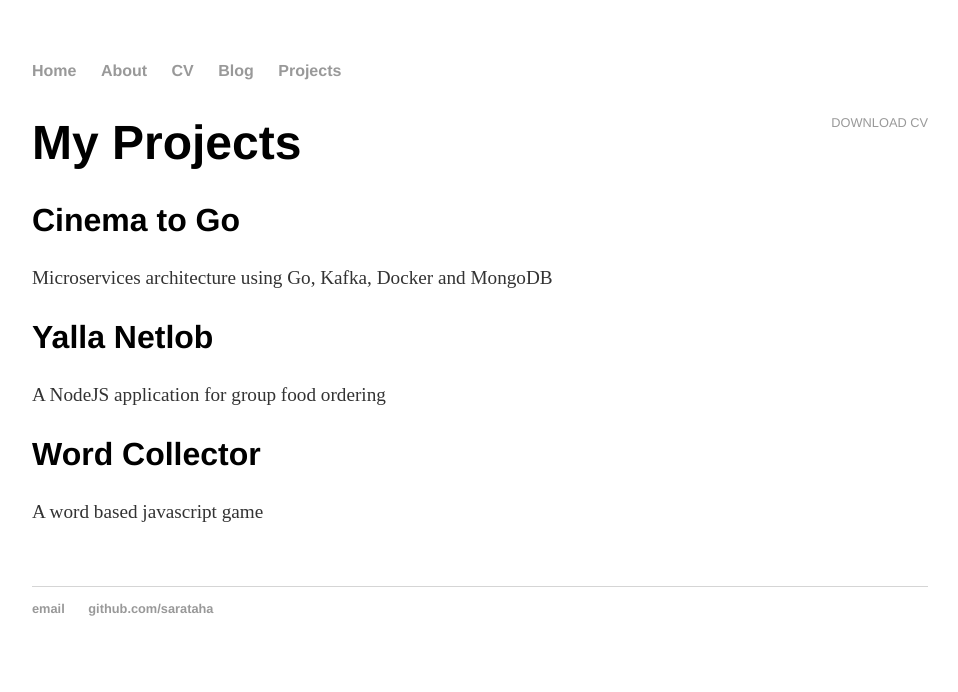
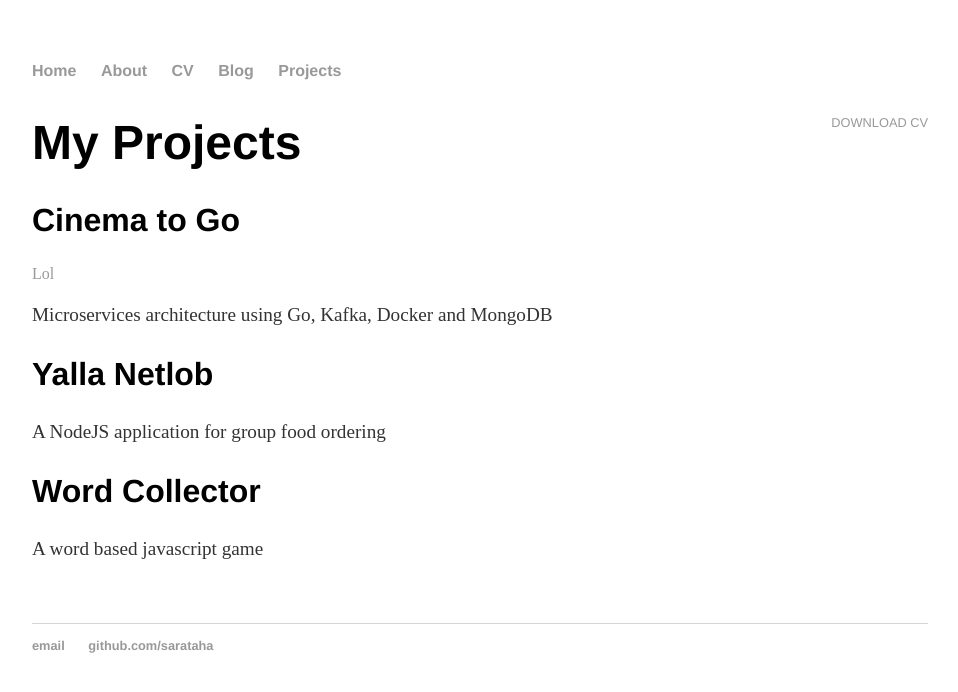
Before and after one commit to sarataha/sarataha.github.io, a Jekyll site: the page built from projects/index.html, in a window 1280 px wide. Shown: the top 692 px of the page, without its empty margins (160-1118 px from the left). Built offline with Jekyll 4.4.1, drawn with Linux system fonts in a browser that asks for light colours.

Commit message:
fix links to projects

```diff
--- a/projects/index.html
+++ b/projects/index.html
@@ -8,7 +8,7 @@ title: Projects of Sara Taha
 					<h1>My Projects</h1>
 
 					<h2>Cinema to Go</h2>
-					<a href="https://github.com/sarataha/cinema-to-go" class="project"></a>
+					<a href="https://github.com/sarataha/cinema-to-go" class="project">Lol</a>
 					<p>Microservices architecture using Go, Kafka, Docker and MongoDB</p>
 
 					<h2>Yalla Netlob</h2>
```
